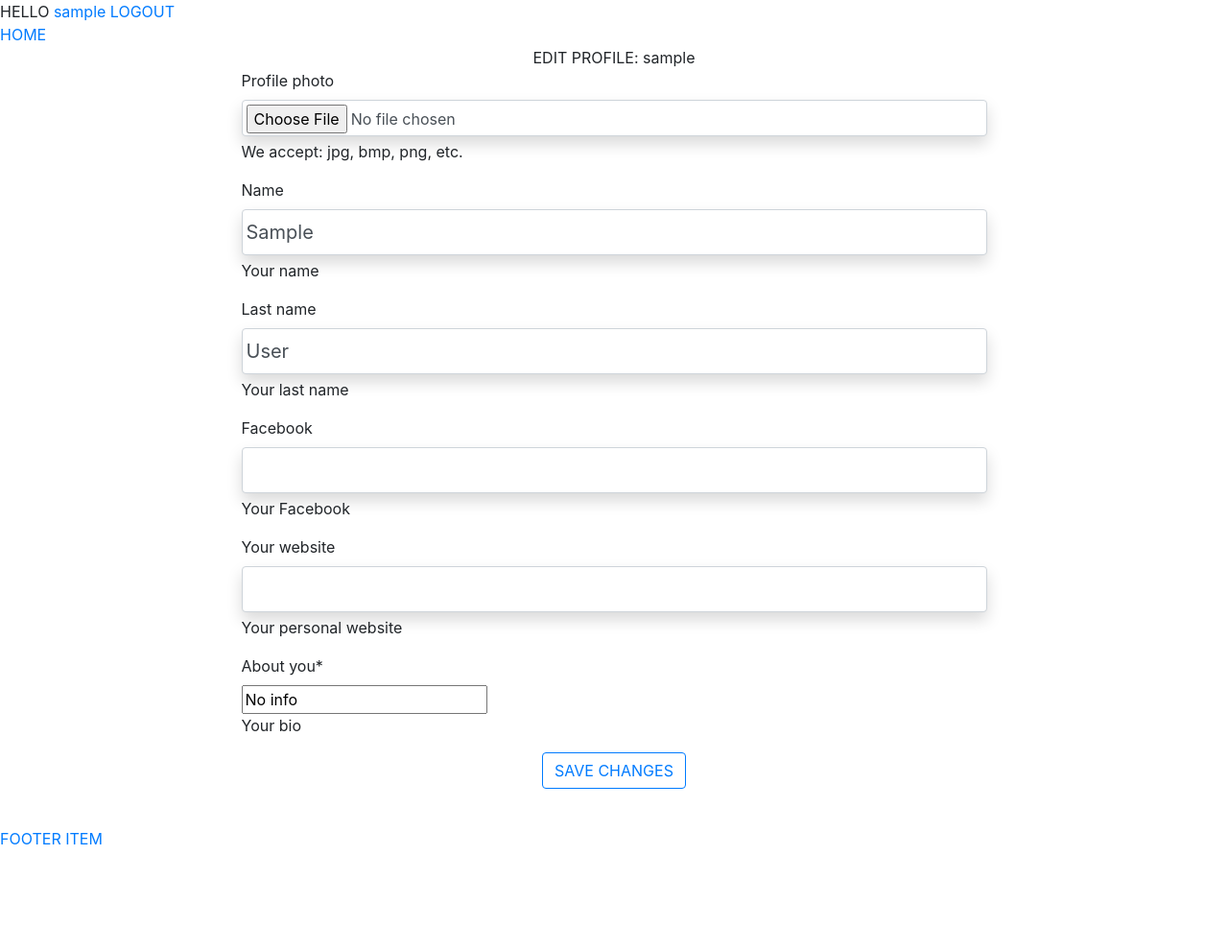
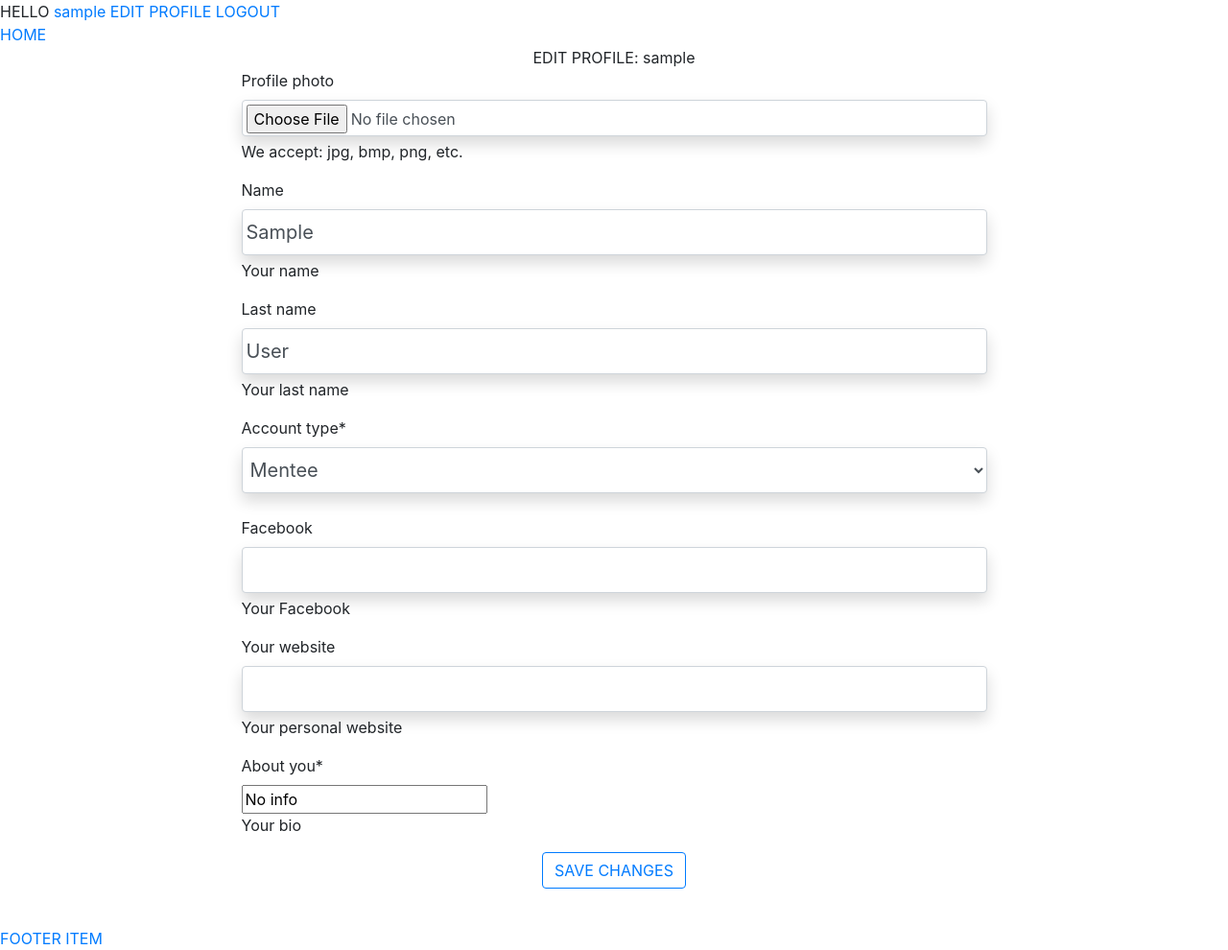
Before and after one commit to proietto-group3/proietto, a Django app: a page that uses web/templates/navbar.html in a window 1280 px wide. Shown: the whole page at 96% size. Before the commit the page ends 880 px from the top, so only its background shows below. Run offline with Django 3.2, Linux system fonts and the light colour scheme; the visitor is signed in with stand-in values (Sample User, id 1); data comes from the database, SQL or seed files in the repository; some libraries are stand-ins or nearby versions.

Commit message:
F002: profile edit

```diff
--- a/user/forms/editprofileform.py
+++ b/user/forms/editprofileform.py
@@ -1,6 +1,6 @@
 from django import forms
-
 from user.models import Profile
+from user.choices import *
 
 from tinymce.widgets import TinyMCE
 
@@ -54,7 +54,13 @@ class EditProfileForm(forms.ModelForm):
         required=True,
     )
 
+    account_type = forms.ChoiceField(
+        choices=ACCOUNT_TYPE,
+        required=True,
+        widget=forms.Select(attrs={"class": "form-control form-control-lg pr-5 shadow p-1 mb-4 bg-white rounded"}),
+    )
+
 
     class Meta:
         model = Profile
-        fields = ['photo', 'first_name', 'last_name', 'facebook_url', 'website_url', 'about']
+        fields = ['photo', 'first_name', 'last_name', 'account_type', 'facebook_url', 'website_url', 'about']
--- a/user/templates/profile/profile.html
+++ b/user/templates/profile/profile.html
@@ -16,6 +16,7 @@
 
     {% endif %}
     Username: {{ profile.username }} <br>
+
     E-mail: {{ profile.email }} <br>
     {% if profile.website_url %}
         <a class="btn btn-outline-primary btn-sm" role="button"
--- a/user/views.py
+++ b/user/views.py
@@ -75,5 +75,5 @@
         user = self.get_object()
         if self.request.user == user:
             return True
-        # todo: DOROBIĆ MESSAGES JEŚLI PROBUJE SIĘ EDYTOWAC OBCY PROFIL
+        # todo: DOROBIĆ MESSAGES LUB template/html JEŚLI PROBUJE SIĘ EDYTOWAC OBCY PROFIL
         return False
--- a/web/templates/navbar.html
+++ b/web/templates/navbar.html
@@ -6,6 +6,7 @@
 {% if user.is_authenticated %}
 
     HELLO <a href="{% url 'profile' user.username %}">{{ user.username }} </a>
+    <a href="{% url "edit_profile" user.slug %}">EDIT PROFILE</a>
     <a href="{% url "logout" %}">LOGOUT</a><br>
     <a href="{% url 'index' %}">HOME</a> <br>
 
```
